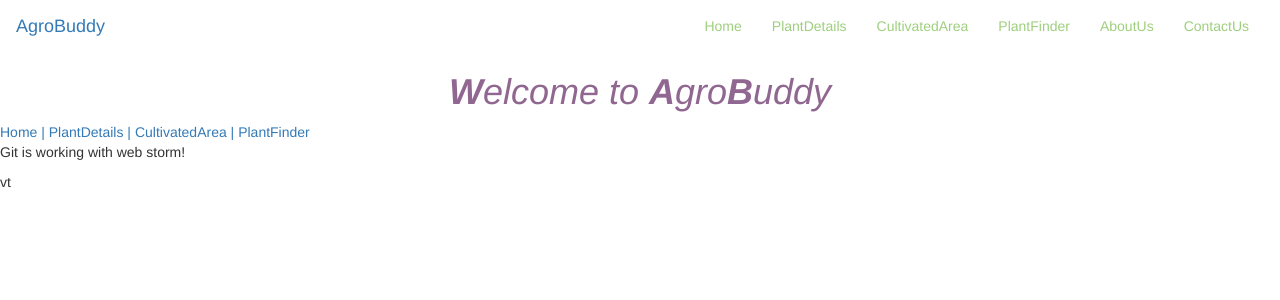
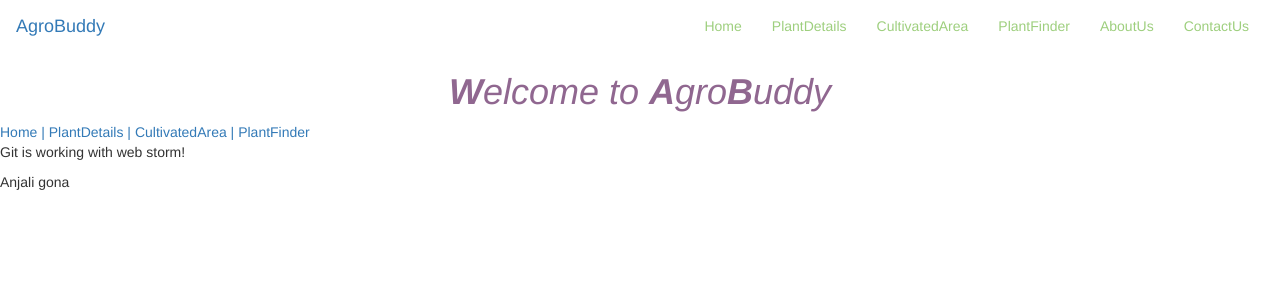
Before and after one commit to sWithanage/AgroBuddy, an Angular app in the folder WebApplication/Angular-Project/: page /home in a window 1280 px wide. Shown: the top 300 px of the page. Built offline with nearby package versions, Linux system fonts and the light colour scheme.

Commit message:
Lesson updated

```diff
--- a/WebApplication/Angular-Project/src/app/home/home.component.html
+++ b/WebApplication/Angular-Project/src/app/home/home.component.html
@@ -1,2 +1,2 @@
 <p>Git is working with web storm!</p>
-vt
+Anjali gona
```
